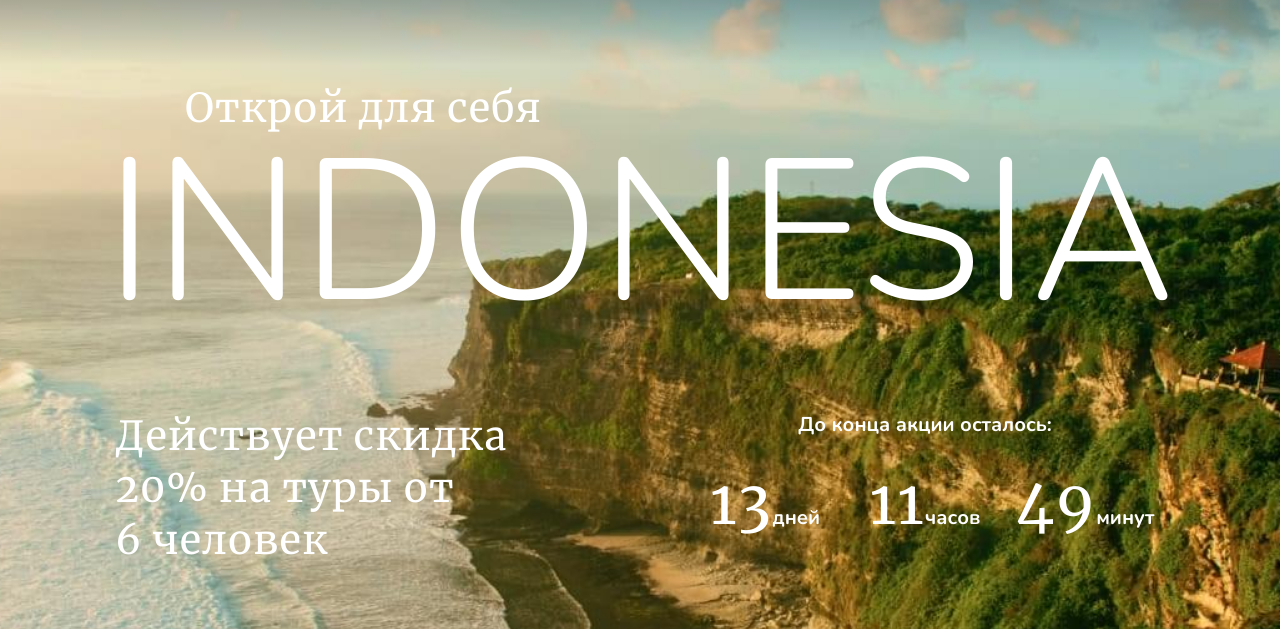
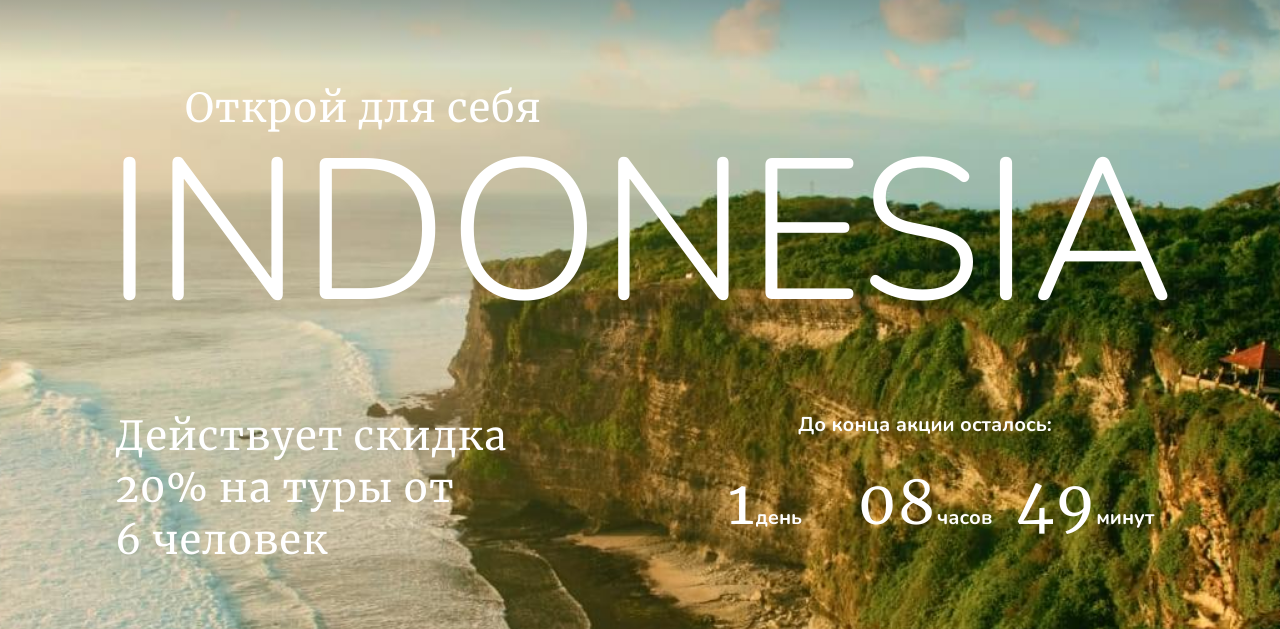
Before and after one commit to AnnZblt/indo_travel, a plain HTML site: page index.html in a window 1280 px wide. Shown: the part 110-739 px from the top of the page. Drawn offline with Linux system fonts and the light colour scheme.

Commit message:
Add edits by HW + 1 bonus task

```diff
--- a/index.html
+++ b/index.html
@@ -48,7 +48,7 @@
 
           <p class="hero__text">Действует скидка 20% на туры от 6&nbsp;человек</p>
 
-          <div class="hero__timer timer" data-timer-deadline="08/01/2023">
+          <div class="hero__timer timer" data-timer-deadline="07/20/2023">
             <p class="timer__title">До конца акции осталось:</p>
             <p class="timer__item timer__item_days">
               <span class="timer__count timer__count_days">2</span>
--- a/scripts/modules/timer.js
+++ b/scripts/modules/timer.js
@@ -1,7 +1,14 @@
 const beginTimer = () => {
-  const nominativeUnits = [1, 21, 31, 41, 51];
-  const genitiveUnits =
-    [2, 3, 4, 22, 23, 24, 32, 33, 34, 42, 43, 44, 52, 53, 54];
+  const daysDeclension = ['день', 'дня', 'дней'];
+  const hoursDeclension = ['час', 'часа', 'часов'];
+  const minutesDeclension = ['минута', 'минуты', 'минут'];
+  const secondsDeclension = ['секунда', 'секунды', 'секунд'];
+  const msPerSec = 1000;
+  const secPerMin = 60;
+  const minPerHour = 60;
+  const hoursPerDay = 24;
+  const oneDayRemaining = hoursPerDay * minPerHour * secPerMin * msPerSec;
+  const GMTplusThree = 3 * minPerHour;
 
   const timerDays = document.querySelector('.timer__count_days');
   const timerHours = document.querySelector('.timer__count_hours');
@@ -13,70 +20,81 @@ const beginTimer = () => {
     document.querySelector('.timer').getAttribute('data-timer-deadline');
   const promotionText = document.querySelector('.hero__text');
   const promotionTimer = document.querySelector('.hero__timer');
+  const timerDaysContainer = document.querySelector('.timer__item_days');
+
+  const convertDateToGMT = (date, offset) => {
+    const utc =
+      date.getTime() + (date.getTimezoneOffset() * (msPerSec * secPerMin));
+    const newDate = new Date(utc + (msPerSec * secPerMin * offset));
+    return newDate;
+  };
 
   const getTimeRemaining = () => {
+    const dateNow = convertDateToGMT(new Date(), GMTplusThree);
     const dateStop = new Date(deadline).getTime();
-    const dateNow = Date.now();
     const timeRemaining = dateStop - dateNow;
 
+    const seconds = Math.floor(timeRemaining / 1000 % 60);
     const minutes = Math.floor(timeRemaining / 1000 / 60 % 60);
     const hours = Math.floor(timeRemaining / 1000 / 60 / 60 % 24);
     const days = Math.floor(timeRemaining / 1000 / 60 / 60 / 24);
 
     return {
       timeRemaining,
+      seconds,
       minutes,
       hours,
       days,
     };
   };
 
+  const wordDeclension = (num, arr) => {
+    const cases = [2, 0, 1, 1, 1, 2];
+    return arr[(num % 100 > 4 && num % 100 < 20) ?
+      2 : cases[(num % 10 < 5) ? num % 10 : 5]];
+  };
+
+  const numsTwoDigit = (num) => `0${num}`.slice(-2);
+
+  const oneDayRemainingTimer = () => {
+    const timer = getTimeRemaining();
+    if (timer.timeRemaining < oneDayRemaining) {
+      timerDaysContainer.remove();
+      promotionTimer.insertAdjacentHTML('beforeend', `
+      <p class="timer__item timer__item_seconds">
+        <span class="timer__count timer__count_seconds">00</span>
+        <span class="timer__units timer__units_seconds">секунд</span>
+      </p>
+    `);
+    }
+  };
+
+  oneDayRemainingTimer();
+
   const startTimer = () => {
     const timer = getTimeRemaining();
 
     timerDays.textContent = timer.days;
-    timerHours.textContent = timer.hours;
-    timerMinutes.textContent = timer.minutes;
+    timerHours.textContent = numsTwoDigit(timer.hours);
+    timerMinutes.textContent = numsTwoDigit(timer.minutes);
 
     const intervalId = setTimeout(startTimer, 1000);
 
+    const daysText = wordDeclension(timer.days, daysDeclension);
+    const hoursText = wordDeclension(timer.hours, hoursDeclension);
+    const minutesText = wordDeclension(timer.minutes, minutesDeclension);
 
-    if (timer.hours < 10) {
-      timerHours.textContent = '0' + timer.hours;
-    }
+    daysUnits.textContent = daysText;
+    hoursUnits.textContent = hoursText;
+    minutesUnits.textContent = minutesText;
 
-    if (timer.minutes < 10) {
-      timerMinutes.textContent = '0' + timer.minutes;
-    }
+    if (timer.timeRemaining < oneDayRemaining) {
+      const timerSeconds = document.querySelector('.timer__count_seconds');
+      const secondsUnits = document.querySelector('.timer__units_seconds');
 
-    if (nominativeUnits.includes(timer.days)) {
-      daysUnits.textContent = 'день';
-    } else {
-      daysUnits.textContent = 'дней';
-    }
-
-    if (nominativeUnits.includes(timer.hours)) {
-      hoursUnits.textContent = 'час';
-    } else {
-      hoursUnits.textContent = 'часов';
-    }
-
-    if (nominativeUnits.includes(timer.minutes)) {
-      minutesUnits.textContent = 'минута';
-    } else {
-      minutesUnits.textContent = 'минут';
-    }
-
-    if (genitiveUnits.includes(timer.days)) {
-      daysUnits.textContent = 'дня';
-    }
-
-    if (genitiveUnits.includes(timer.hours)) {
-      hoursUnits.textContent = 'часа';
-    }
-
-    if (genitiveUnits.includes(timer.minutes)) {
-      minutesUnits.textContent = 'минуты';
+      timerSeconds.textContent = numsTwoDigit(timer.seconds);
+      const secondsText = wordDeclension(timer.seconds, secondsDeclension);
+      secondsUnits.textContent = secondsText;
     }
 
     if (timer.timeRemaining <= 0) {
```
